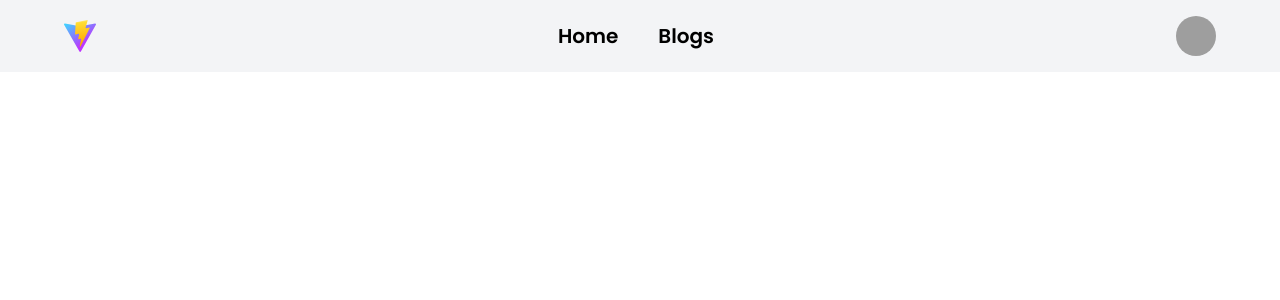
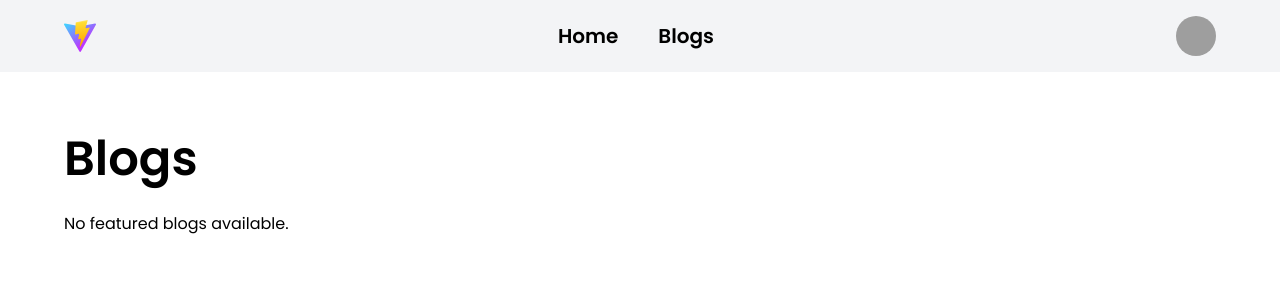
Before and after one commit to 0vai5/Blogify, a React (Vite) app in the folder client/: page /blogs in a window 1280 px wide. Shown: the top 300 px of the page. Built offline with nearby package versions, Linux system fonts and the light colour scheme; grey boxes are pictures that could not be loaded.

Commit message:
Add BlogsSection component and integrate into Blogs and Home pages; display author in BlogCard

```diff
--- a/client/src/components/BlogCard.jsx
+++ b/client/src/components/BlogCard.jsx
@@ -15,6 +15,7 @@ const BlogCard = ({post}) => {
             <CardContent>
                 <h3 className="text-2xl font-semibold">{post.title}</h3>
                 <p className="text-xl">{post.content.substring(0, 300)}...</p>
+                <p className="text-gray-100">By. {post.author}</p>
             </CardContent>
             <CardFooter>
                 <Button variant="destructive" size="md">Read More</Button>
--- /dev/null
+++ b/client/src/components/Blogs.jsx
@@ -0,0 +1,21 @@
+import React from 'react'
+import { BlogCard } from '@/components'
+
+const BlogsSection = ({posts}) => {
+  return (
+    <section className='h-[100vh]'>
+    <h1 className="head-text">Blogs</h1>
+    <div className="grid lg:grid-cols-3 md:grid-cols-2 sm:grid-cols-1 gap-4 mt-5">
+        {posts && posts.length > 0 ? (
+            posts.map((post) => (
+                <BlogCard key={post.id} post={post} />
+            ))
+        ) : (
+            <p>No featured blogs available.</p>
+        )}
+    </div>
+</section>
+  )
+}
+
+export default BlogsSection
--- a/client/src/components/index.js
+++ b/client/src/components/index.js
@@ -2,6 +2,7 @@ import Header from "./Header";
 import MobileNav from "./MobileNav";
 import NavItems from "./NavItems";
 import UserDropdown from "./UserDropdown";
+import BlogsSection from "./Blogs";
 import {
     Avatar,
     AvatarFallback,
@@ -72,6 +73,7 @@ export {
     BlogCard,
     NavItems,
     UserDropdown,
+    BlogsSection,
     Sheet,
     SheetTrigger,
     SheetContent,
--- a/client/src/pages/Blogs.jsx
+++ b/client/src/pages/Blogs.jsx
@@ -1,8 +1,11 @@
 import react from "react";
+import { BlogsSection } from "@/components"
 
 const Blogs = () => {
     return (
-        <div>Blogs</div>
+        <section className="max-container">
+            <BlogsSection />
+        </section>
     )
 }
 
--- a/client/src/pages/Home.jsx
+++ b/client/src/pages/Home.jsx
@@ -1,11 +1,12 @@
 import react, { useState } from "react";
-import { FeaturedBlogs } from "@/components"
+import { FeaturedBlogs, BlogsSection } from "@/components"
 
 const Home = () => {
     const [posts, setPosts] = useState(null)
     return (
         <main className="max-container">
             <FeaturedBlogs posts={posts} />
+            <BlogsSection posts={posts}/>
         </main>
     )
 }
```
Also changed, not shown: 1 other file (tests, documents, lock files or other folders).
